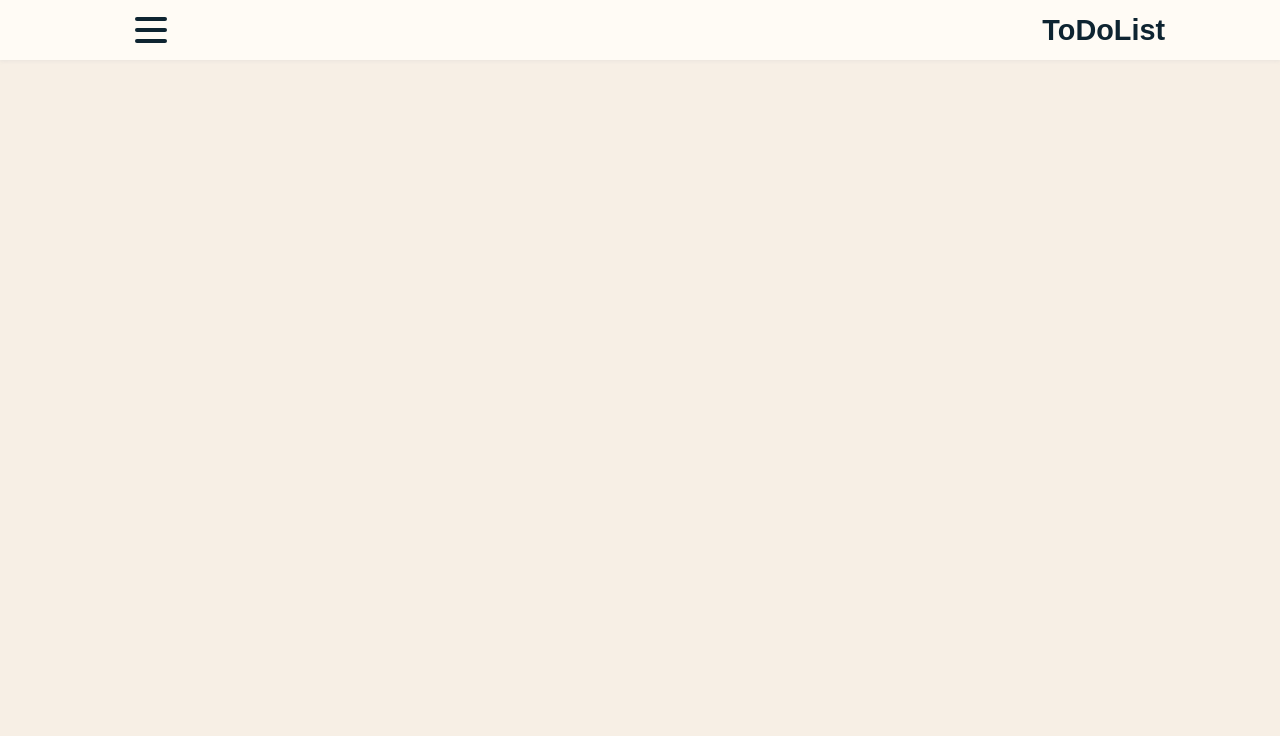
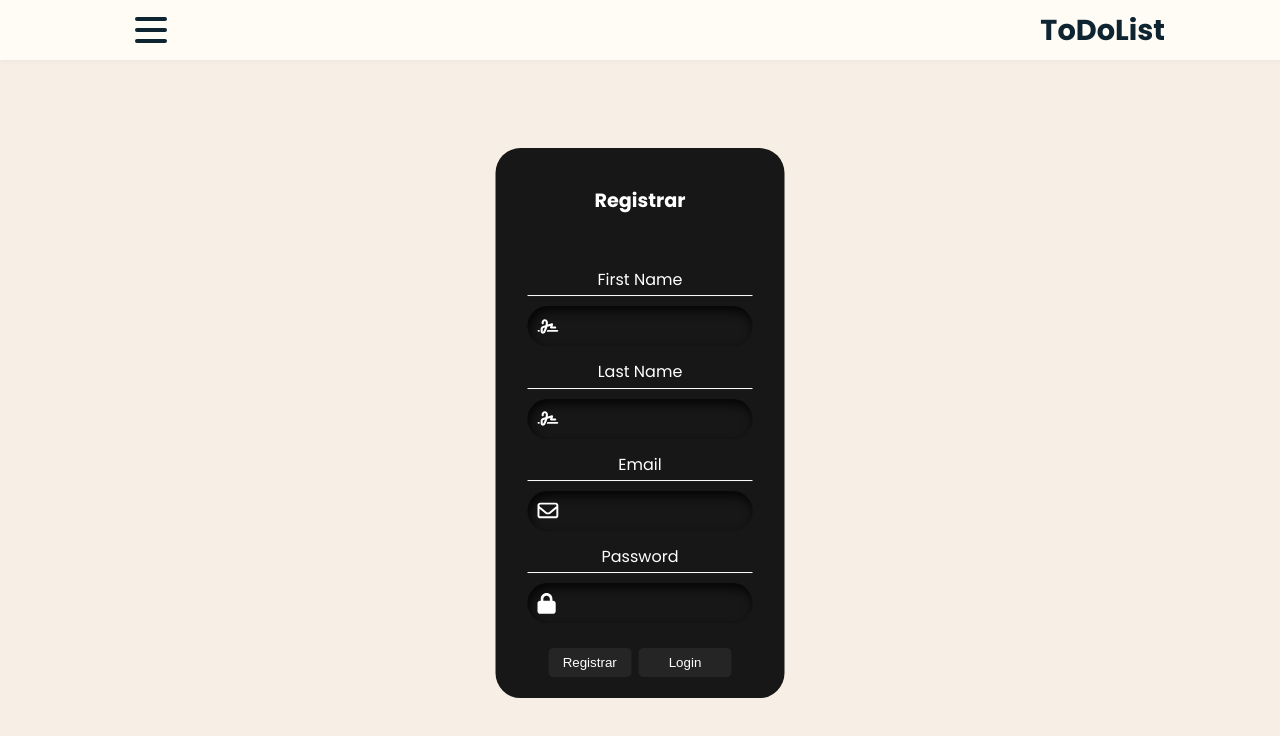
Before and after one commit to JACL613/toDoList, a React (Vite) app: page /register in a window 1280 px wide. Shown: the top 736 px of the page. Built offline with nearby package versions, Linux system fonts and the light colour scheme.

Commit message:
estilos al formulario de registro

```diff
--- a/package.json
+++ b/package.json
@@ -29,7 +29,8 @@
     "react-redux": "^8.1.3",
     "react-router-dom": "^6.17.0",
     "redux": "^4.2.1",
-    "sort-by": "^0.0.2"
+    "sort-by": "^0.0.2",
+    "sweetalert2": "^11.9.0"
   },
   "devDependencies": {
     "@types/react": "^18.2.15",
--- a/src/assets/css/form-login.css
+++ b/src/assets/css/form-login.css
@@ -11,12 +11,12 @@
   position: absolute;
   top: 50%;
   left: 50%;
-  transform: translate(-50%, -50%);
+  transform: translate(-50%, -40%);
 }
 
 .form:hover {
   transform: scale(1.08);
-  transform: translate(-50%, -50%);
+  transform: translate(-50%, -40%);
   border: 1px solid black;
 }
 
--- a/src/components/FormCreateUser.jsx
+++ b/src/components/FormCreateUser.jsx
@@ -3,6 +3,9 @@ import loginServices from '../services/loginServices'
 import { actionLogin } from '../actions/user.actions'
 import { useDispatch } from 'react-redux'
 import { useNavigate } from 'react-router-dom'
+import { FontAwesomeIcon } from '@fortawesome/react-fontawesome'
+import { faLock, faSignature } from '@fortawesome/free-solid-svg-icons'
+import { faEnvelope } from '@fortawesome/free-regular-svg-icons'
 
 export default function FormCreateUser () {
   const [firstName, setFirstName] = useState('')
@@ -22,17 +25,32 @@ export default function FormCreateUser () {
       })
   }
   return (
-    <form onSubmit={handleSubmitRegistration}>
-    <h2>Registrar</h2>
-        <label htmlFor='firstName'>First Name</label>
-        <input name='firstName' type="text" onChange={(e) => setFirstName(e.target.value)}/>
-        <label htmlFor='lastName'>Last Name</label>
-        <input name='lastName' type="text" onChange={(e) => setLastName(e.target.value)}/>
-        <label htmlFor='email'>Email</label>
-        <input name="email" type="email" onChange={(e) => setEmail(e.target.value)} autoComplete='username'/>
-        <label htmlFor="password">Password</label>
-        <input name='password' type="password" onChange={(e) => setPassword(e.target.value)} autoComplete='current-password'/>
-        <button type="submit">Registrar</button>
+    <form className='form' onSubmit={handleSubmitRegistration}>
+    <h2 id='heading'>Registrar</h2>
+        <label className='label-field' htmlFor='firstName'>First Name</label>
+        <div className='field'>
+        <FontAwesomeIcon className='input-icon' icon={faSignature}/>
+        <input className='input-field' name='firstName' type="text" onChange={(e) => setFirstName(e.target.value)}/>
+        </div>
+        <label className='label-field' htmlFor='lastName'>Last Name</label>
+        <div className='field'>
+        <FontAwesomeIcon className='input-icon' icon={faSignature}/>
+        <input className='input-field' name='lastName' type="text" onChange={(e) => setLastName(e.target.value)}/>
+        </div>
+        <label className='label-field' htmlFor='email'>Email</label>
+        <div className="field">
+        <FontAwesomeIcon className='input-icon' icon={faEnvelope}/>
+        <input className='input-field' name="email" type="email" onChange={(e) => setEmail(e.target.value)} autoComplete='username'/>
+        </div>
+        <label className='label-field' htmlFor="password">Password</label>
+        <div className="field">
+        <FontAwesomeIcon className='input-icon' icon={faLock}/>
+        <input className='input-field' name='password' type="password" onChange={(e) => setPassword(e.target.value)} autoComplete='current-password'/>
+        </div>
+        <div className='btn'>
+        <button className='button1' type="submit">Registrar</button>
+        <button className='button2' onClick={() => redirect('/login')}>Login</button>
+        </div>
     </form>
   )
 }
--- a/src/index.css
+++ b/src/index.css
@@ -1,3 +1,5 @@
+@import url("https://fonts.googleapis.com/css2?family=Poppins:ital,wght@0,100;0,200;0,300;0,400;0,500;0,600;0,700;0,800;0,900;1,100;1,200;1,300;1,400;1,500;1,600;1,700;1,800;1,900&display=swap");
+
 :root{
     --fc-button-bg-color: #FF5B22;
     --fc-button-border-color: #FF5B22;
@@ -71,7 +73,6 @@ body {
 }
 
 /* Navbar Estilos */
-@import url("https://fonts.googleapis.com/css2?family=Poppins:ital,wght@0,100;0,200;0,300;0,400;0,500;0,600;0,700;0,800;0,900;1,100;1,200;1,300;1,400;1,500;1,600;1,700;1,800;1,900&display=swap");
 
 
 .container {
```
Also changed, not shown: 1 other file (tests, documents, lock files or other folders).
